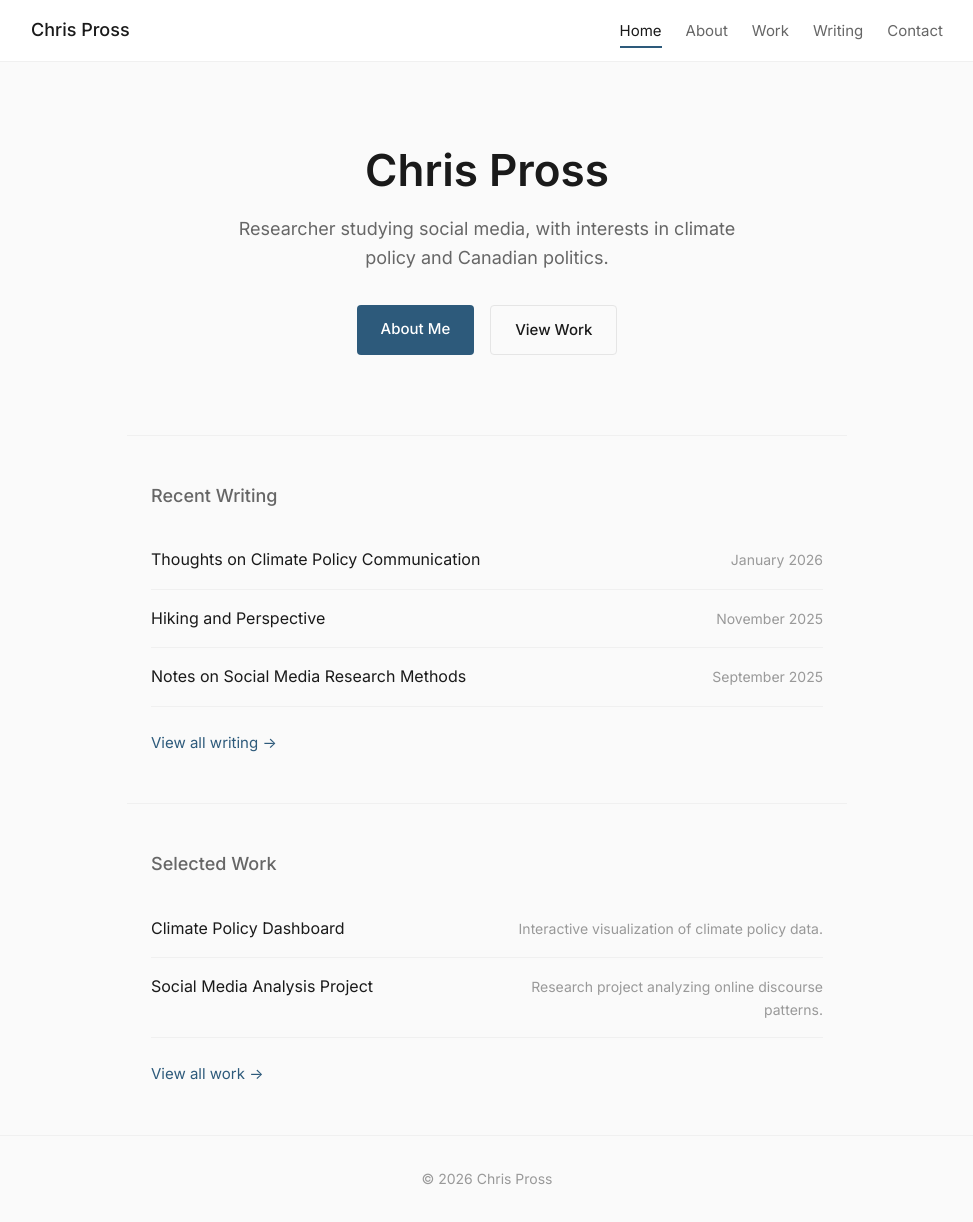
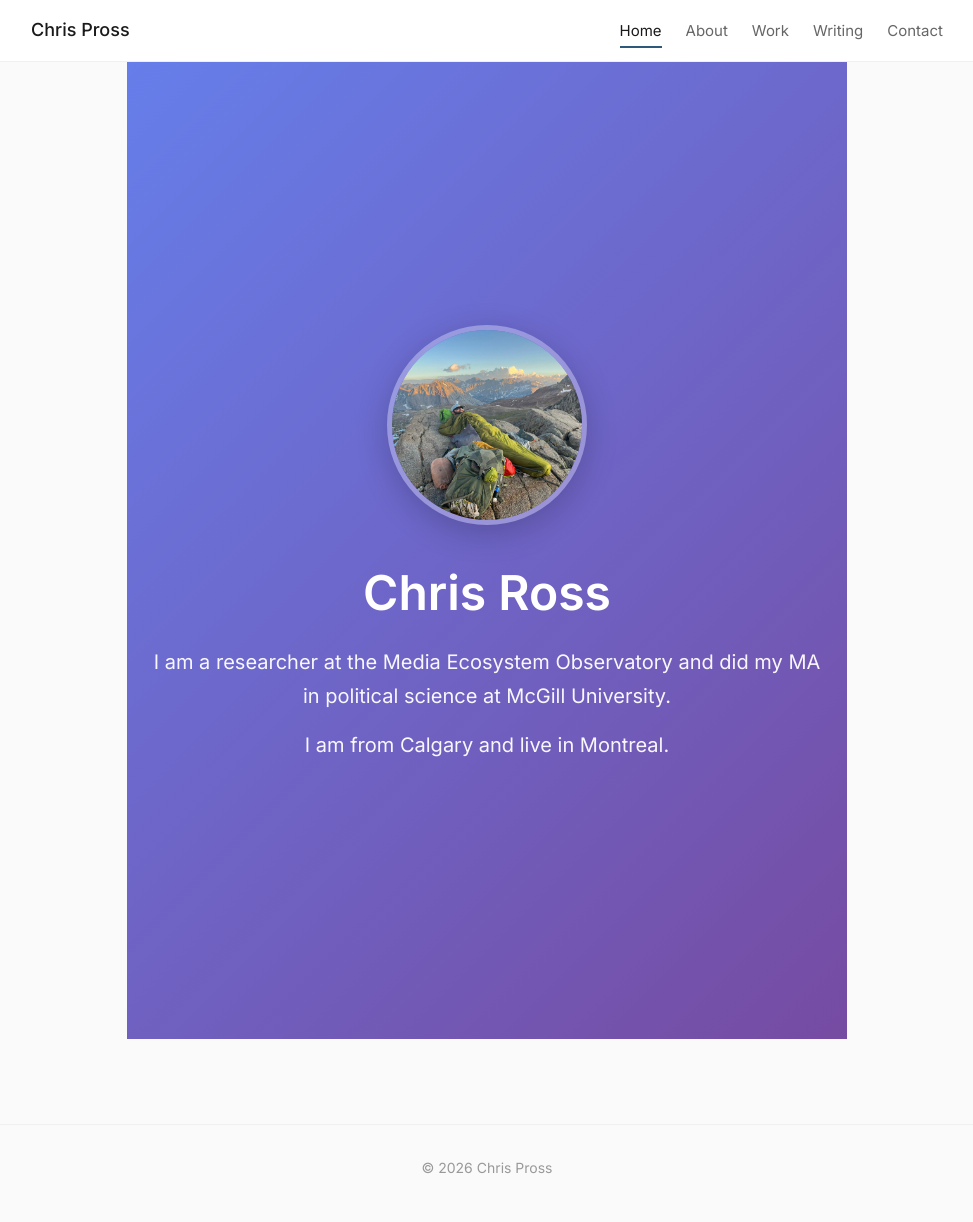
Before and after one commit to chrispross/chrispross.github.io, a Jekyll site: the page built from index.html, in a window 1280 px wide and 1222 px high. Shown: the whole window, without its empty margins (153-1126 px from the left). Built offline with Jekyll 4.4.1, drawn with Linux system fonts in a browser that asks for light colours.

Commit message:
Simplify homepage with Chris Ross bio and profile photo, add gradient background

```diff
--- a/index.html
+++ b/index.html
@@ -2,43 +2,59 @@
 layout: default
 title: Home
 ---
+<style>
+  .hero {
+    background: linear-gradient(135deg, #667eea 0%, #764ba2 100%);
+    min-height: 80vh;
+    display: flex;
+    align-items: center;
+    justify-content: center;
+    padding: 60px 20px;
+  }
+
+  .hero-content {
+    max-width: 900px;
+    text-align: center;
+    color: white;
+  }
+
+  .profile-image {
+    width: 200px;
+    height: 200px;
+    border-radius: 50%;
+    object-fit: cover;
+    border: 5px solid rgba(255, 255, 255, 0.3);
+    margin-bottom: 30px;
+    box-shadow: 0 8px 32px rgba(0, 0, 0, 0.2);
+  }
+
+  .hero h1 {
+    font-size: 48px;
+    font-weight: 700;
+    margin-bottom: 20px;
+    color: white;
+  }
+
+  .bio {
+    font-size: 20px;
+    line-height: 1.7;
+    margin: 0 auto;
+    max-width: 700px;
+    color: rgba(255, 255, 255, 0.95);
+  }
+
+  .bio p {
+    margin-bottom: 15px;
+  }
+</style>
+
 <section class="hero">
   <div class="hero-content">
-    <h1>Chris Pross</h1>
-    <p class="tagline">Researcher studying social media, with interests in climate policy and Canadian politics.</p>
-    <div class="hero-links">
-      <a href="{{ '/about' | relative_url }}" class="btn">About Me</a>
-      <a href="{{ '/work' | relative_url }}" class="btn btn-outline">View Work</a>
+    <img src="{{ '/assets/images/profile.jpg' | relative_url }}" alt="Chris Ross" class="profile-image">
+    <h1>Chris Ross</h1>
+    <div class="bio">
+      <p>I am a researcher at the Media Ecosystem Observatory and did my MA in political science at McGill University.</p>
+      <p>I am from Calgary and live in Montreal.</p>
     </div>
   </div>
 </section>
-
-<section class="home-section">
-  <h2>Recent Writing</h2>
-  <ul class="recent-posts">
-    {% for post in site.posts limit:3 %}
-    <li>
-      <a href="{{ post.url | relative_url }}">
-        <span class="post-title">{{ post.title }}</span>
-        <span class="post-date">{{ post.date | date: "%B %Y" }}</span>
-      </a>
-    </li>
-    {% endfor %}
-  </ul>
-  <a href="{{ '/writing' | relative_url }}" class="view-all">View all writing &rarr;</a>
-</section>
-
-<section class="home-section">
-  <h2>Selected Work</h2>
-  <ul class="recent-work">
-    {% for project in site.work limit:3 %}
-    <li>
-      <a href="{{ project.url | relative_url }}">
-        <span class="project-title">{{ project.title }}</span>
-        <span class="project-description">{{ project.description }}</span>
-      </a>
-    </li>
-    {% endfor %}
-  </ul>
-  <a href="{{ '/work' | relative_url }}" class="view-all">View all work &rarr;</a>
-</section>
```
Also changed, not shown: assets/images/profile.jpg (added).
